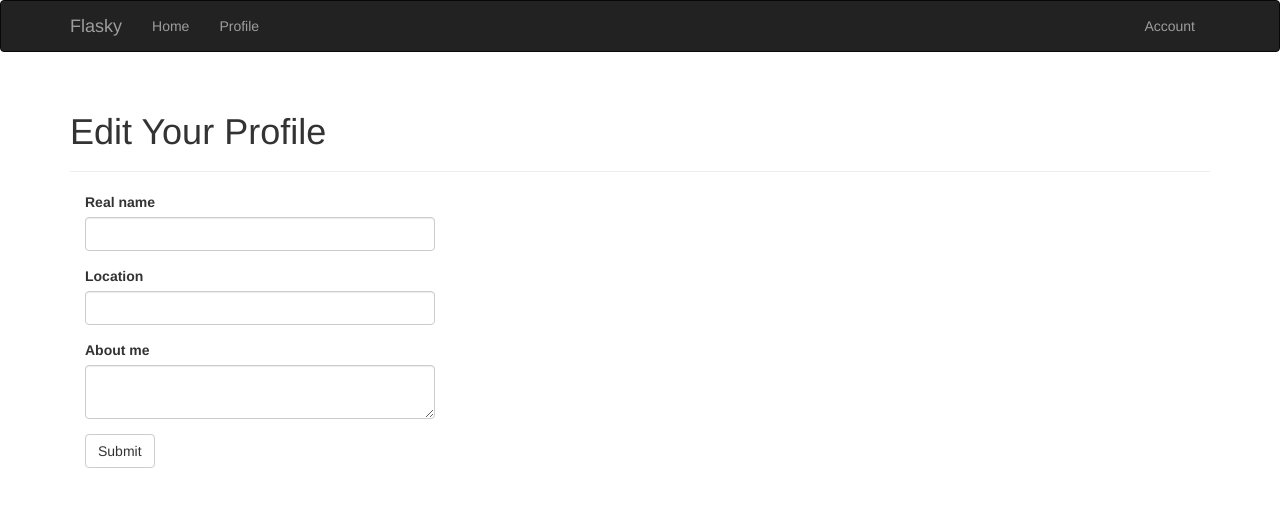
After one commit to bassqmyd/myflasky, a Flask app: page /edit-profile in a window 1280 px wide. The commit adds this page. Shown: the top 507 px of the page. Run offline with Flask 2, Linux system fonts and the light colour scheme; a user stored in the database is signed in; data comes from the database, SQL or seed files in the repository; both versions use the stored data as it was after the commit; some libraries are stand-ins or nearby versions.

Commit message:
用户个人面的编辑

```diff
--- a/app/auth/views.py
+++ b/app/auth/views.py
@@ -71,15 +71,21 @@ def resend_confirmation():  # 重新发送一封确认邮件
     return redirect(url_for('main.index'))
 
 
+# #############################################
 @auth.before_app_request
 def before_request():
-    if current_user.is_authenticated \
-            and not current_user.confirmed \
-            and request.endpoint[:5] != 'auth.' \
-            and request.endpoint != 'static':
-        return redirect(url_for('auth.unconfirmed'))
+    # if current_user.is_authenticated \
+    #         and not current_user.confirmed \
+    #         and request.endpoint[:5] != 'auth.' \
+    #         and request.endpoint != 'static':
+    #     return redirect(url_for('auth.unconfirmed'))
+    if current_user.is_authenticated:
+        current_user.ping()
+        if not current_user.confirmed and request.endpoint[:5] != 'auth.':
+            return redirect(url_for('auth.unconfirmed'))
 
 
+# #############################################
 @auth.route('/unconfirmed')
 def unconfirmed():
     if current_user.is_anonymous or current_user.confirmed:  # 普通用户——is_anonymous=False
--- a/app/main/forms.py
+++ b/app/main/forms.py
@@ -1,9 +1,49 @@
 from flask_wtf import FlaskForm
-from wtforms import StringField, SubmitField
-from wtforms.validators import DataRequired
+from wtforms import StringField, SubmitField, TextAreaField, BooleanField, SelectField
+from wtforms.validators import DataRequired, Length, Email, Regexp
+from wtforms import ValidationError
+from ..models import Role, User
 
 
 class NameForm(FlaskForm):
     name = StringField('What is your name?',
                        validators=[DataRequired()])
     submit = SubmitField('Submit')
+
+
+class EditProfileForm(FlaskForm):
+    name = StringField('Real name', validators=[Length(0, 64)])
+    location = StringField('Location', validators=[Length(0, 64)])
+    about_me = TextAreaField('About me')
+    submit = SubmitField('Submit')
+
+
+class EditProfileAdminForm(FlaskForm):
+    email = StringField('Email', validators=[DataRequired(), Length(1, 64),
+                                             Email()])
+    username = StringField('Username',
+                           validators=[DataRequired(), Length(1, 64),
+                                       Regexp('^[A-Za-z][A-Za-z0-9_.]*$', 0,
+                                              'Usernames must have only letters, numbers, dots or underscores')])
+    confirmed = BooleanField('Confirmed')
+    role = SelectField('Role', coerce=int)
+    name = StringField('Real name', validators=[Length(0, 64)])
+    location = StringField('Location', validators=[Length(0, 64)])
+    about_me = TextAreaField('About me')
+    submit = SubmitField('Submit')
+
+    def __init__(self, user, *args, **kwargs):
+        super(EditProfileAdminForm, self).__init__(*args, **kwargs)
+        self.role.choices = [(role.id, role.name)
+                             for role in Role.query.order_by(Role.name).all()]
+        self.user = user
+
+    def validate_email(self, field):
+        if field.data != self.user.email and \
+                User.query.filter_by(email=field.data).first():
+            raise ValidationError('Email already registered.')
+
+    def validate_username(self, field):
+        if field.data != self.user.username and \
+                User.query.filter_by(username=field.data).first():
+            raise ValidationError('Username already in use.')
--- a/app/main/views.py
+++ b/app/main/views.py
@@ -1,10 +1,12 @@
-from flask import render_template, session, redirect, url_for, current_app
+from flask import render_template, session, redirect, url_for, current_app, abort, flash
 from .. import db
-from ..models import User
+from ..models import User, Role
 from ..email import send_email
 from . import main
-from .forms import NameForm
+from .forms import NameForm, EditProfileAdminForm, EditProfileForm
 from datetime import datetime
+from flask_login import login_required, current_user
+from ..decorators import admin_required
 
 
 @main.route('/', methods=['get', 'post'])
@@ -28,3 +30,55 @@ def index():
                            name=session.get('name'),
                            known=session.get('known', False),
                            current_time=datetime.utcnow())
+
+
+@main.route('/user/<username>')
+def user(username):
+    user = User.query.filter_by(username=username).first()
+    if user is None:
+        abort(404)
+    return  render_template('user.html', user=user)
+
+
+@main.route('/edit-profile', methods=['GET', 'POST'])
+@login_required
+def edit_profile():
+    form = EditProfileForm()
+    if form.validate_on_submit():
+        current_user.name = form.name.data
+        current_user.location = form.location.data
+        current_user.about_me = form.about_me.data
+        db.session.add(current_user)
+        flash('Your profile has been updated.')
+        return redirect(url_for('main.user', username=current_user.username))
+    form.name.data = current_user.name
+    form.location.data = current_user.location
+    form.about_me.data = current_user.about_me
+    return render_template('edit_profile.html', form=form)
+
+
+@main.route('/edit-profile/<int:id>', methods=['GET', 'POST'])
+@login_required
+@admin_required
+def edit_profile_admin(id):
+    user = User.query.get_or_404(id)
+    form = EditProfileAdminForm(user=user)
+    if form.validate_on_submit():
+        user.email = form.email.data
+        user.username = form.username.data
+        user.confirmed = form.confirmed.data
+        user.role = Role.query.get(form.role.data)
+        user.name = form.name.data
+        user.location = form.location.data
+        user.about_me = form.about_me.data
+        db.session.add(user)
+        flash('The profile has been updated.')
+        return redirect(url_for('main.user', username=user.username))
+    form.email.data = user.email
+    form.username.data = user.username
+    form.confirmed.data = user.confirmed
+    form.role.data = user.role_id
+    form.name.data = user.name
+    form.location.data = user.location
+    form.about_me.data = user.about_me
+    return render_template('edit_profile.html', form=form, user=user)
--- a/app/models.py
+++ b/app/models.py
@@ -4,14 +4,15 @@ from flask_login import UserMixin, AnonymousUserMixin
 from . import login_manager
 from itsdangerous import TimedJSONWebSignatureSerializer as Serializer
 from flask import current_app
+from datetime import datetime
 
 
 class Permission:
-    FOLLOW = 0x01
-    COMMENT = 0x02
-    WRITE_ARTICLES = 0x04
-    MODERATE_COMMENTS = 0x08
-    ADMINISTER = 0x80
+    FOLLOW = 0x01  # 关注其他用户
+    COMMENT = 0x02  # 在他人的文章中发表评论
+    WRITE_ARTICLES = 0x04  # 写原创文章
+    MODERATE_COMMENTS = 0x08  # 管理他人发表的评论
+    ADMINISTER = 0x80  # 管理网站
 
 
 class Role(db.Model):
@@ -49,6 +50,11 @@ class User(UserMixin, db.Model):
     role_id = db.Column(db.Integer, db.ForeignKey('roles.id'))
     password_hash = db.Column(db.String(128))
     confirmed = db.Column(db.Boolean, default=False)
+    name = db.Column(db.String(64))  # 真实姓名
+    location = db.Column(db.String(64))  # 所在地
+    about_me = db.Column(db.Text())  # 自我介绍，Text不需要指定最大长度
+    member_since = db.Column(db.DateTime(), default=datetime.utcnow)  # 注册日期
+    last_seen = db.Column(db.DateTime(), default=datetime.utcnow)  # 最后访问日期
 
     def __init__(self, **kwargs):
         super(User, self).__init__(**kwargs)
@@ -118,6 +124,10 @@ class User(UserMixin, db.Model):
     def is_administrator(self):
         return self.can(Permission.ADMINISTER)
 
+    def ping(self):
+        self.last_seen = datetime.utcnow()
+        db.session.add(self)
+
     @property
     def password(self):
         raise AttributeError('password is not a readable attribute')
--- a/app/templates/base.html
+++ b/app/templates/base.html
@@ -23,6 +23,9 @@
         <div class="navbar-collapse collapse">
             <ul class="nav navbar-nav">
                 <li><a href="{{ url_for('main.index') }}">Home</a></li>
+                {% if current_user.is_authenticated %}
+                <li><a href="{{ url_for('main.user', username=current_user.username) }}">Profile</a> </li>
+                {% endif %}
             </ul>
             <ul class="nav navbar-nav navbar-right">
                 {% if current_user.is_authenticated %}
--- /dev/null
+++ b/app/templates/edit_profile.html
@@ -0,0 +1,13 @@
+{% extends "base.html" %}
+{% import "bootstrap/wtf.html" as wtf %}
+
+{% block title %}Flasky - Edit Profile{% endblock %}
+
+{% block page_content %}
+<div class="page-header">
+    <h1>Edit Your Profile</h1>
+</div>
+<div class="col-md-4">
+    {{ wtf.quick_form(form) }}
+</div>
+{% endblock %}
```
Also changed, not shown: app/templates/user.html (added, +30 -0 lines), tests/test_user_model.py (+19 -0 lines), data_dev.sqlite, data_test.sqlite.
